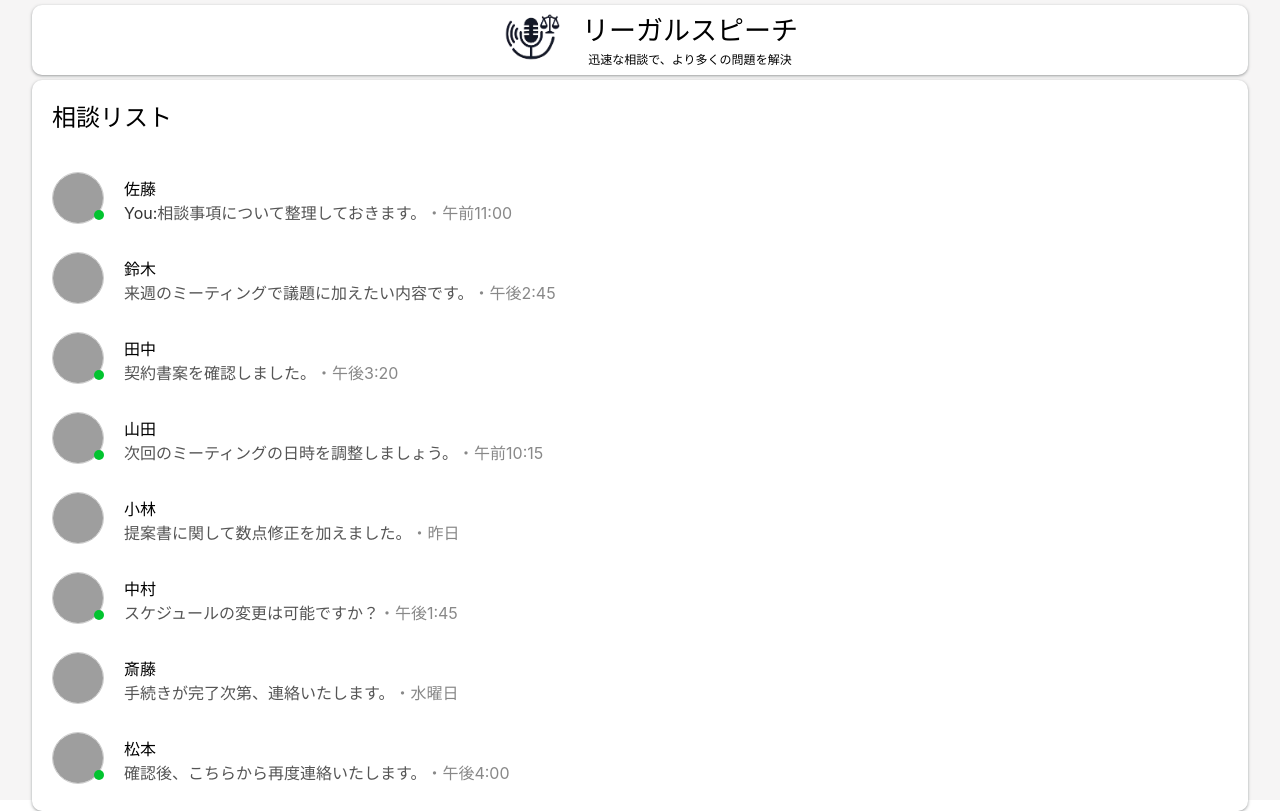
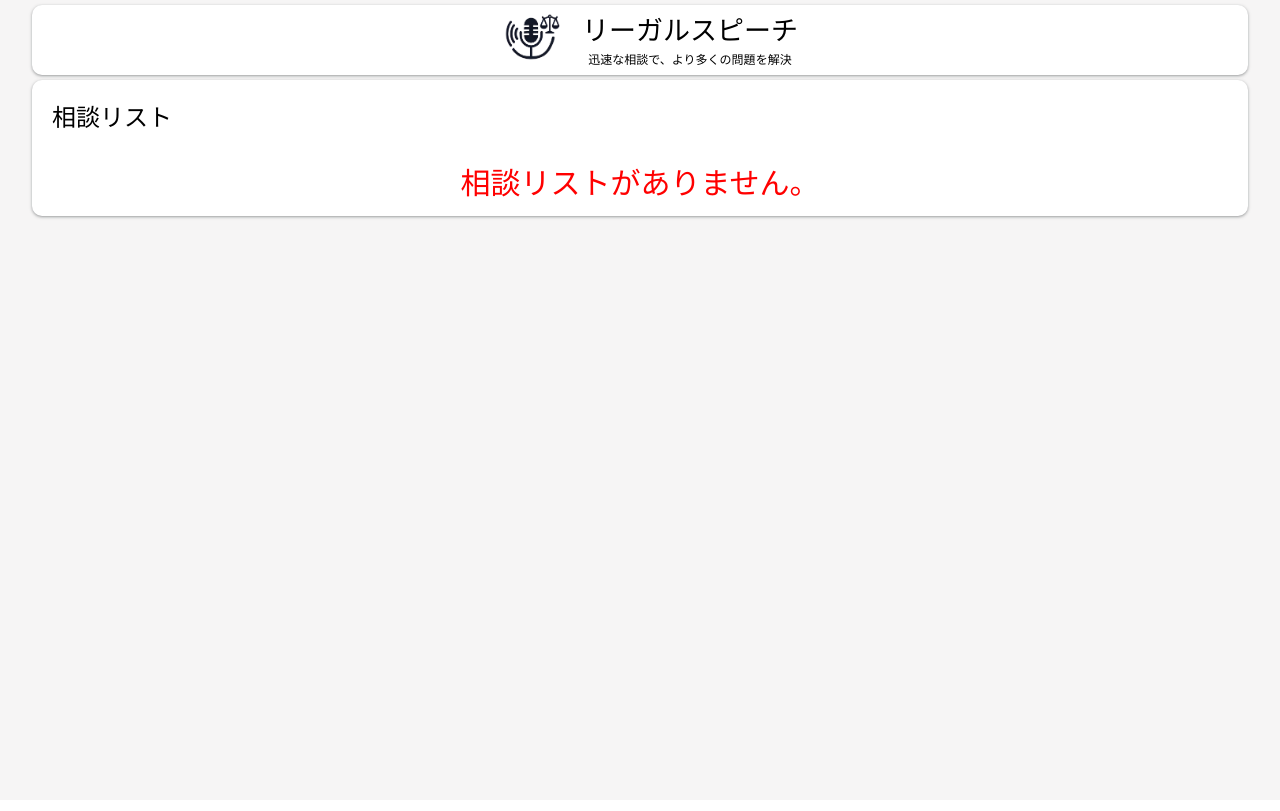
Before and after one commit to tpa-bengo4/Legal-Speech, a Vue app: page /consultation-list in a window 1280 px wide. Built offline with nearby package versions, Linux system fonts and the light colour scheme; grey boxes are pictures that could not be loaded.

Commit message:
add type strict

```diff
--- a/src/components/consultation-list/ConsultationList.vue
+++ b/src/components/consultation-list/ConsultationList.vue
@@ -4,7 +4,7 @@ import ConsultationListItem from "@/components/consultation-list/ConsultationLis
 import ConsultationListData from "@/assets/json/consultations-list.json";
 import { Consultation } from "@/types";
 
-const consultationList = ConsultationListData.consultations;
+const consultationList : Consultation[] = [];
 
 const selectConsultation = (consultation: Consultation) => {
   console.log(consultation);
```
